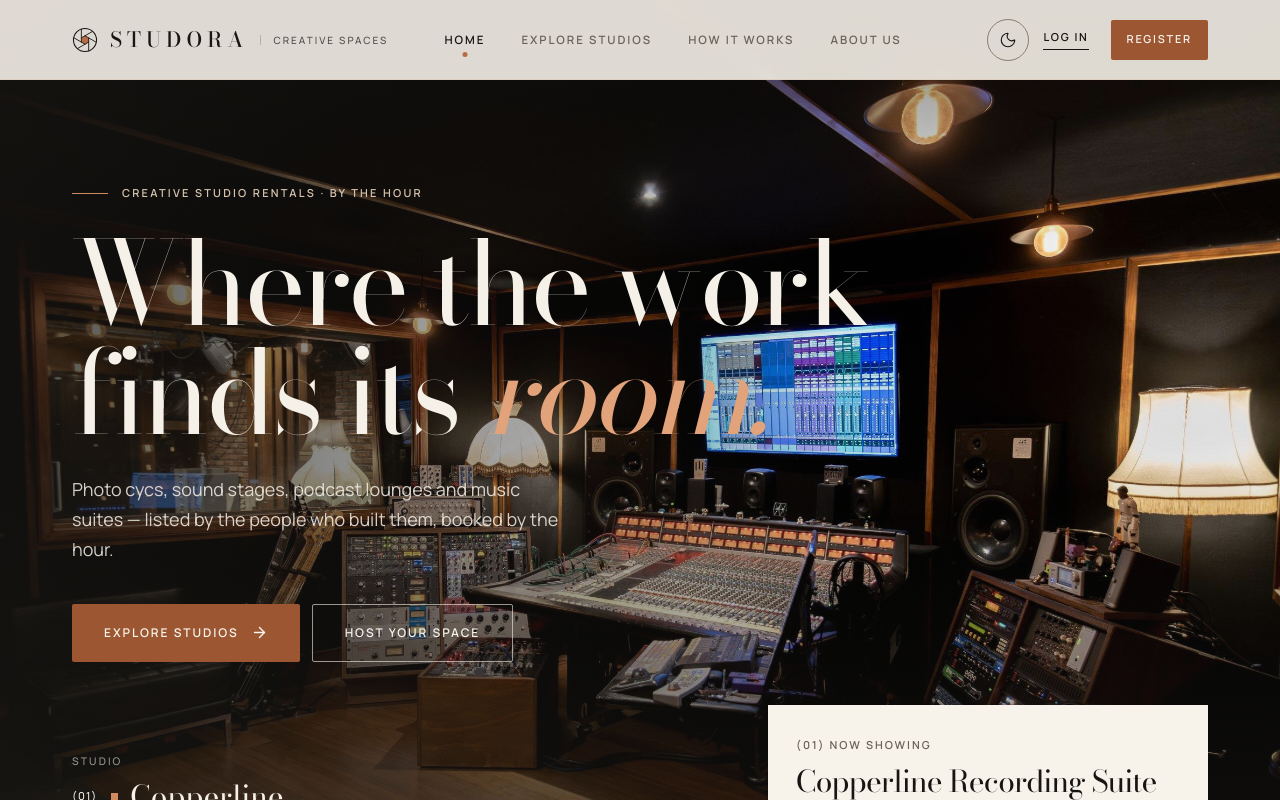
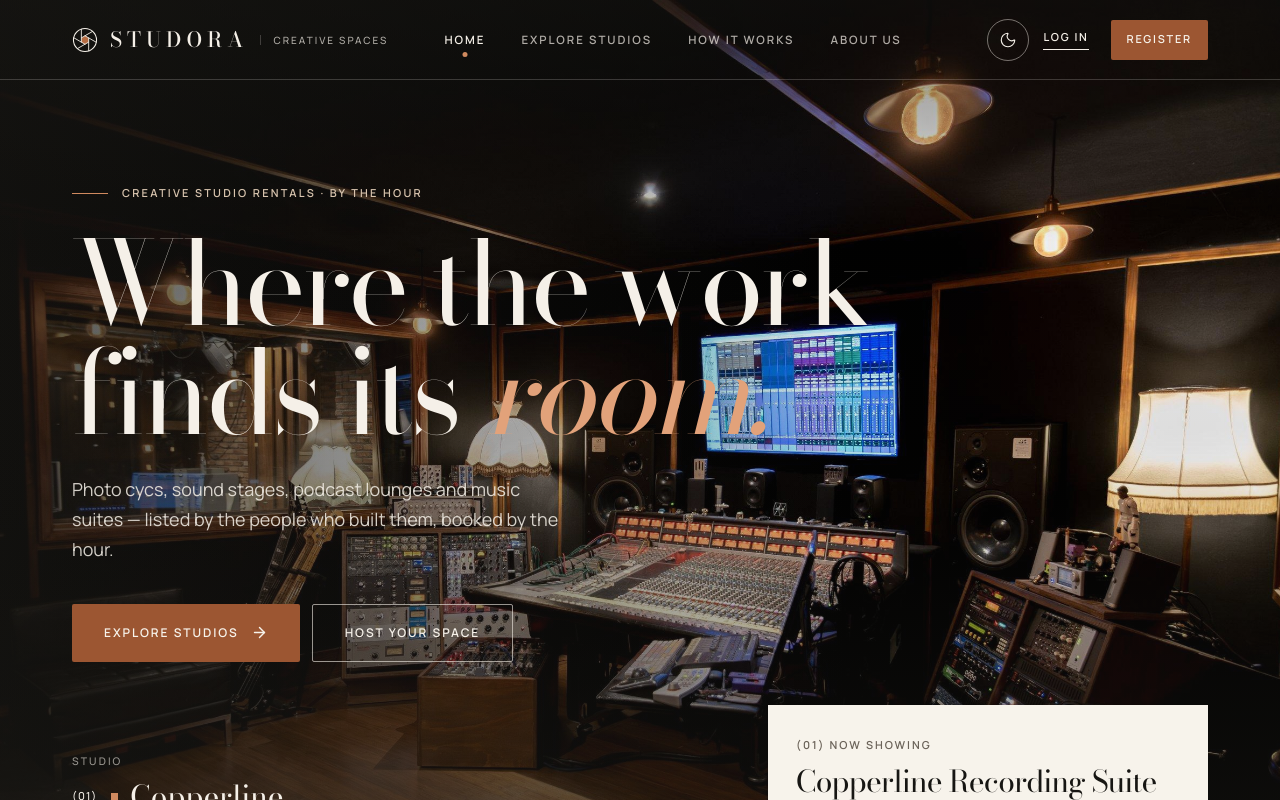
Before and after one commit to Sadekul21/studora, a Next.js app: page / in a window 1280 px wide. Shown: the top 800 px of the page. Built offline with nearby package versions, Linux system fonts and the light colour scheme.

Commit message:
make navbar transparent over the home hero

```diff
--- a/src/components/shared/Navbar.tsx
+++ b/src/components/shared/Navbar.tsx
@@ -1,5 +1,6 @@
 "use client";
 
+import { useEffect, useState } from "react";
 import Link from "next/link";
 import { usePathname } from "next/navigation";
 import { ArrowRight, Menu } from "lucide-react";
@@ -24,14 +25,31 @@ const navLinks = [
 
 export default function Navbar() {
   const pathname = usePathname();
+  const [scrolled, setScrolled] = useState(false);
+
+  useEffect(() => {
+    const handleScroll = () => setScrolled(window.scrollY > 40);
+    handleScroll();
+    window.addEventListener("scroll", handleScroll);
+    return () => window.removeEventListener("scroll", handleScroll);
+  }, []);
+
+  const overHero = pathname === "/" && !scrolled;
 
   const isActive = (href: string) =>
     href === "/" ? pathname === "/" : pathname.startsWith(href);
 
   return (
-    <header className="sticky top-0 z-40 h-16 border-b bg-background/90 backdrop-blur-md lg:h-20">
+    <header
+      className={cn(
+        "sticky top-0 z-40 h-16 border-b transition-colors duration-300 lg:h-20",
+        overHero
+          ? "border-[#f5f0e8]/20 bg-transparent text-[#f5f0e8]"
+          : "bg-background/90 backdrop-blur-md"
+      )}
+    >
       <nav className="container-page flex h-full items-center gap-9 xl:gap-14">
-        <Logo />
+        <Logo className={cn(overHero && "text-[#f5f0e8]")} />
 
         <ul className="hidden h-full items-center gap-6 lg:flex xl:gap-9">
           {navLinks.map((link) => (
@@ -39,15 +57,24 @@ export default function Navbar() {
               <Link
                 href={link.href}
                 className={cn(
-                  "relative flex h-full items-center text-[11.5px] font-semibold tracking-[0.17em] uppercase transition-colors hover:text-foreground",
-                  isActive(link.href)
-                    ? "text-foreground"
-                    : "text-muted-foreground"
+                  "relative flex h-full items-center text-[11.5px] font-semibold tracking-[0.17em] uppercase transition-colors",
+                  overHero
+                    ? isActive(link.href)
+                      ? "text-[#f5f0e8]"
+                      : "text-[#f5f0e8]/70 hover:text-[#f5f0e8]"
+                    : isActive(link.href)
+                      ? "text-foreground"
+                      : "text-muted-foreground hover:text-foreground"
                 )}
               >
                 {link.label}
                 {isActive(link.href) && (
-                  <span className="absolute bottom-[22px] left-1/2 size-[5px] -translate-x-1/2 rounded-full bg-terracotta" />
+                  <span
+                    className={cn(
+                      "absolute bottom-[22px] left-1/2 size-[5px] -translate-x-1/2 rounded-full",
+                      overHero ? "bg-[#d08a5f]" : "bg-terracotta"
+                    )}
+                  />
                 )}
               </Link>
             </li>
@@ -55,7 +82,12 @@ export default function Navbar() {
         </ul>
 
         <div className="ml-auto flex items-center gap-2 md:gap-3.5">
-          <ThemeToggle />
+          <ThemeToggle
+            className={cn(
+              overHero &&
+                "border-[#f5f0e8]/45 text-[#f5f0e8] hover:bg-[#f5f0e8]/10"
+            )}
+          />
           <div className="hidden items-center gap-[22px] lg:flex">
             <Link
               href="/login"
@@ -76,7 +108,11 @@ export default function Navbar() {
               <Button
                 variant="outline"
                 size="icon"
-                className="size-[42px] rounded-full border-subtle bg-transparent lg:hidden dark:bg-transparent"
+                className={cn(
+                  "size-[42px] rounded-full border-subtle bg-transparent lg:hidden dark:bg-transparent",
+                  overHero &&
+                    "border-[#f5f0e8]/45 text-[#f5f0e8] hover:bg-[#f5f0e8]/10 hover:text-[#f5f0e8]"
+                )}
                 aria-label="Open menu"
               >
                 <Menu />
--- a/src/components/shared/ThemeToggle.tsx
+++ b/src/components/shared/ThemeToggle.tsx
@@ -2,8 +2,9 @@
 
 import { Moon, Sun } from "lucide-react";
 import { useTheme } from "next-themes";
+import { cn } from "@/lib/utils";
 
-export default function ThemeToggle() {
+export default function ThemeToggle({ className }: { className?: string }) {
   const { resolvedTheme, setTheme } = useTheme();
 
   const toggleTheme = () => {
@@ -15,7 +16,10 @@ export default function ThemeToggle() {
       type="button"
       onClick={toggleTheme}
       aria-label="Switch light or dark theme"
-      className="grid size-[42px] shrink-0 place-items-center rounded-full border border-subtle text-foreground transition-colors hover:bg-accent"
+      className={cn(
+        "grid size-[42px] shrink-0 place-items-center rounded-full border border-subtle text-foreground transition-colors hover:bg-accent",
+        className
+      )}
     >
       <Moon className="size-[18px] dark:hidden" strokeWidth={1.5} />
       <Sun className="hidden size-[18px] dark:block" strokeWidth={1.5} />
```
